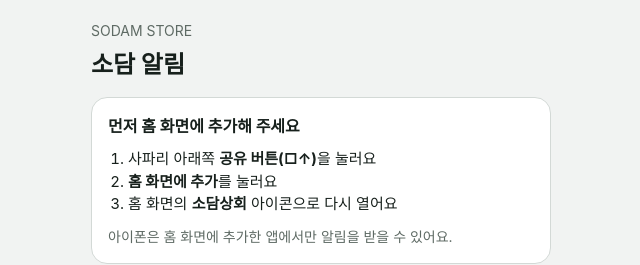
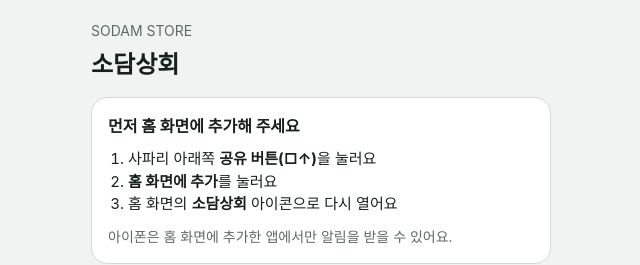
Before and after one commit to IANWONJEKIM/sodam-notify, a plain HTML site: page index.html in a window 1280 px wide. Shown: the top 265 px of the page, 319-959 px from the left. Drawn offline with Linux system fonts and the light colour scheme; no server answers.

Commit message:
화면 제목도 소담상회
Co-Authored-By: Claude Opus 5.5 <noreply@anthropic.com>
Claude-Session: https://claude.ai/code/session_01VD9cNZJ5yKWQQL1zJ9Jp3L

```diff
--- a/index.html
+++ b/index.html
@@ -27,7 +27,7 @@ ol{margin:0;padding-left:20px;font-size:15px}
 </head>
 <body>
 <div class="wrap">
-  <div><div class="muted">SODAM STORE</div><h1>소담 알림</h1></div>
+  <div><div class="muted">SODAM STORE</div><h1>소담상회</h1></div>
   <div class="card" id="ios" hidden>
     <b>먼저 홈 화면에 추가해 주세요</b>
     <ol><li>사파리 아래쪽 <b>공유 버튼(□↑)</b>을 눌러요</li><li><b>홈 화면에 추가</b>를 눌러요</li><li>홈 화면의 <b>소담상회</b> 아이콘으로 다시 열어요</li></ol>
@@ -73,7 +73,7 @@ $('on').onclick=function(){
     localStorage.setItem('sodam_notify',JSON.stringify({name:name,token:token}));st('알림을 켰어요 · '+name+' · 1분 안에 시험 알림이 와요','ok')
   }).catch(function(e){st(e&&e.message==='denied'?'알림이 꺼져 있어요. 휴대폰 설정에서 소담상회의 알림을 허용해 주세요.':'알림을 켜지 못했어요. 잠시 후 다시 눌러 주세요.','bad')})};
 /* 앱이 열려 있을 때 온 알림도 보여줘요 */
-if(msg)msg.onMessage(function(p){var n=p.notification||p.data||{};navigator.serviceWorker.getRegistration().then(function(r){if(r)r.showNotification(n.title||'소담 알림',{body:n.body||'',icon:'icon-192.png',data:{link:BASE}})})});
+if(msg)msg.onMessage(function(p){var n=p.notification||p.data||{};navigator.serviceWorker.getRegistration().then(function(r){if(r)r.showNotification(n.title||'소담상회',{body:n.body||'',icon:'icon-192.png',data:{link:BASE}})})});
 })();
 </script>
 </body>
```
